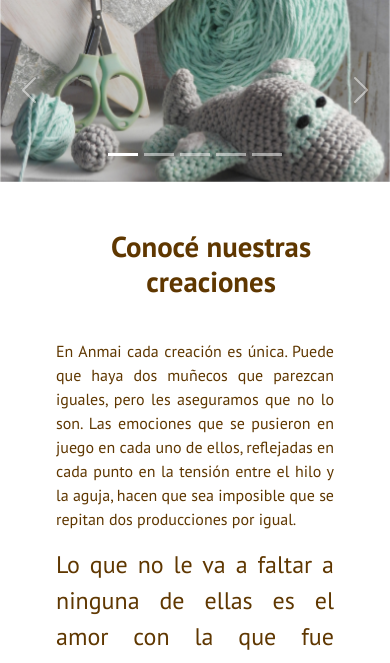
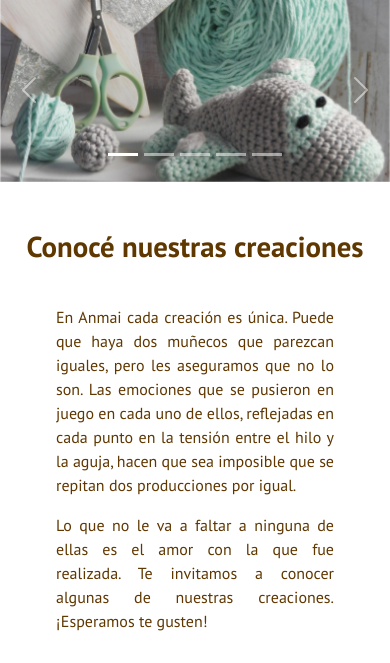
Before and after one commit to NicolasBisio/anmai-crochet, a website: page paginas/galeria.html in a window 390 px wide. Shown: the part 104-767 px from the top of the page. Drawn offline with nearby package versions, Linux system fonts and the light colour scheme.

Commit message:
Modificaciones en mobile

```diff
--- a/paginas/galeria.html
+++ b/paginas/galeria.html
@@ -118,7 +118,7 @@
                     aguja,
                     hacen que sea imposible que se repitan dos producciones por igual.</p>
 
-                <p class="galeria__texto">Lo que no le va a faltar a ninguna de ellas es el amor con la que fue
+                <p class="galeria__texto texto">Lo que no le va a faltar a ninguna de ellas es el amor con la que fue
                     realizada.
                     Te invitamos a conocer algunas de nuestras creaciones. ¡Esperamos te gusten!</p>
             </div>
--- a/scss/_base.scss
+++ b/scss/_base.scss
@@ -12,7 +12,7 @@ body {
 }
 
 h1 {
-    padding: 3rem 0rem 1.5rem 2rem;
+    padding: 3rem 0rem 1.5rem 0rem;
     text-align: center;
     font-size: 3.5rem;
 }
--- a/scss/utilities/_mediaqueries.scss
+++ b/scss/utilities/_mediaqueries.scss
@@ -110,7 +110,7 @@
 }
 
 @media screen and (max-width: 767px) {
-    h1 {
+    h1, h2 {
         font-size: 2.5rem;
         font-weight: 600;
     }
@@ -155,7 +155,7 @@
         gap: 0.5rem;
     }
 
-    h1 {
+    h1, h2 {
         font-size: 2rem;
         font-weight: 600;
     }
@@ -166,7 +166,7 @@
 
     .home__boton{
         position: absolute;
-        top: 80%;
+        top: 70%;
         left: 50%;
         transform: translate(-50%, -50%);
     }
@@ -264,7 +264,7 @@
 
 @media screen and (max-width: 576px) {
 
-    h1 {
+    h1, h2 {
         font-size: 1.8rem;
         font-weight: 600;
     }
--- a/scss/views/_contacto.scss
+++ b/scss/views/_contacto.scss
@@ -57,3 +57,7 @@
     box-shadow: none;
     border-color: $color-secondary;
 }
+
+textarea{
+    width: 50vw;
+}
```
Also changed, not shown: paginas/contacto.html (+1 -1 lines), css/estilos.css.
